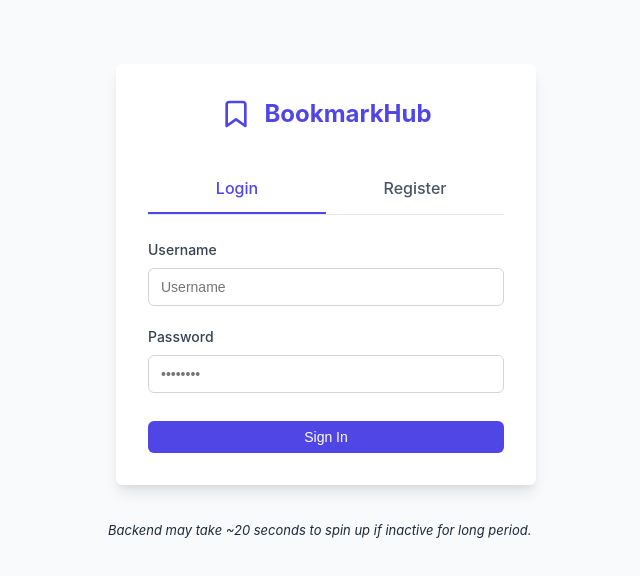
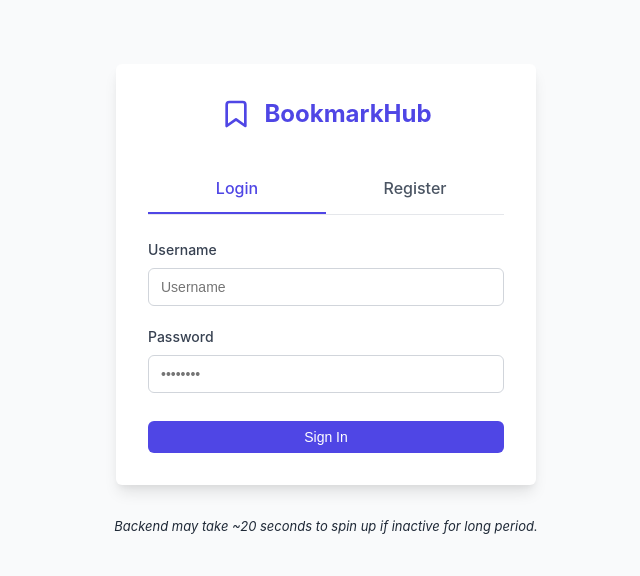
Before and after one commit to LPhinney1/ITIS4166-FinalProject, a React (Vite) app in the folder front/: page / in a window 1280 px wide. Shown: the top 576 px of the page, without its empty margins (314-954 px from the left). Built offline with nearby package versions, Linux system fonts and the light colour scheme; no server answers.

Commit message:
fixed line centering

```diff
--- a/front/src/App.tsx
+++ b/front/src/App.tsx
@@ -15,7 +15,7 @@ function App() {
         return (
             <div style={{ padding: '2em', maxWidth: '500px', margin: '0 auto' }}>
                 <AuthForm onLogin={login} />
-                <em style={{ fontSize: 'small' }}>Backend may take ~20 seconds to spin up if inactive for long period.</em>
+                <em style={{ fontSize: 'small', textAlign: 'center', display: 'block' }}>Backend may take ~20 seconds to spin up if inactive for long period.</em>
             </div>
         );
     }
```
